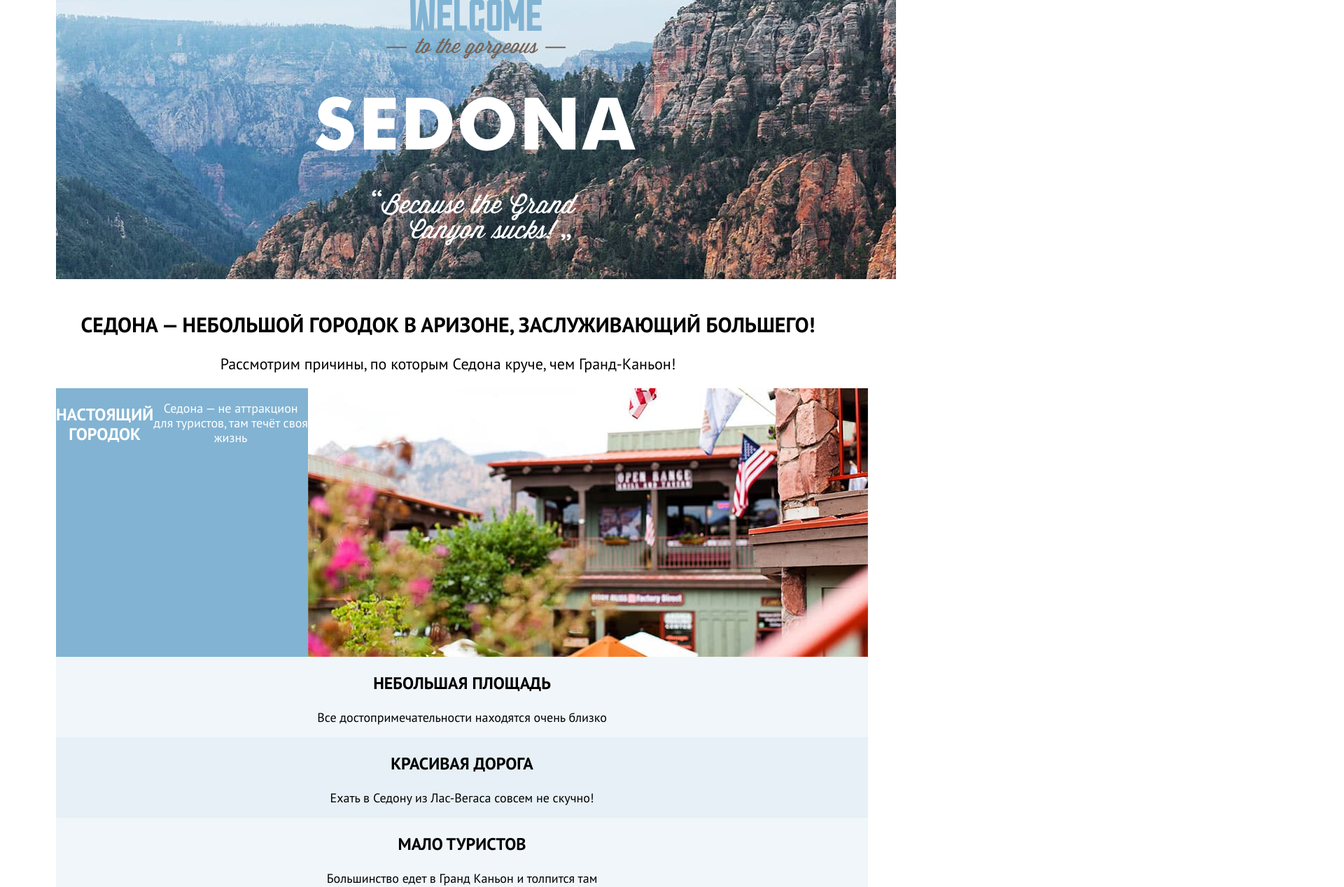
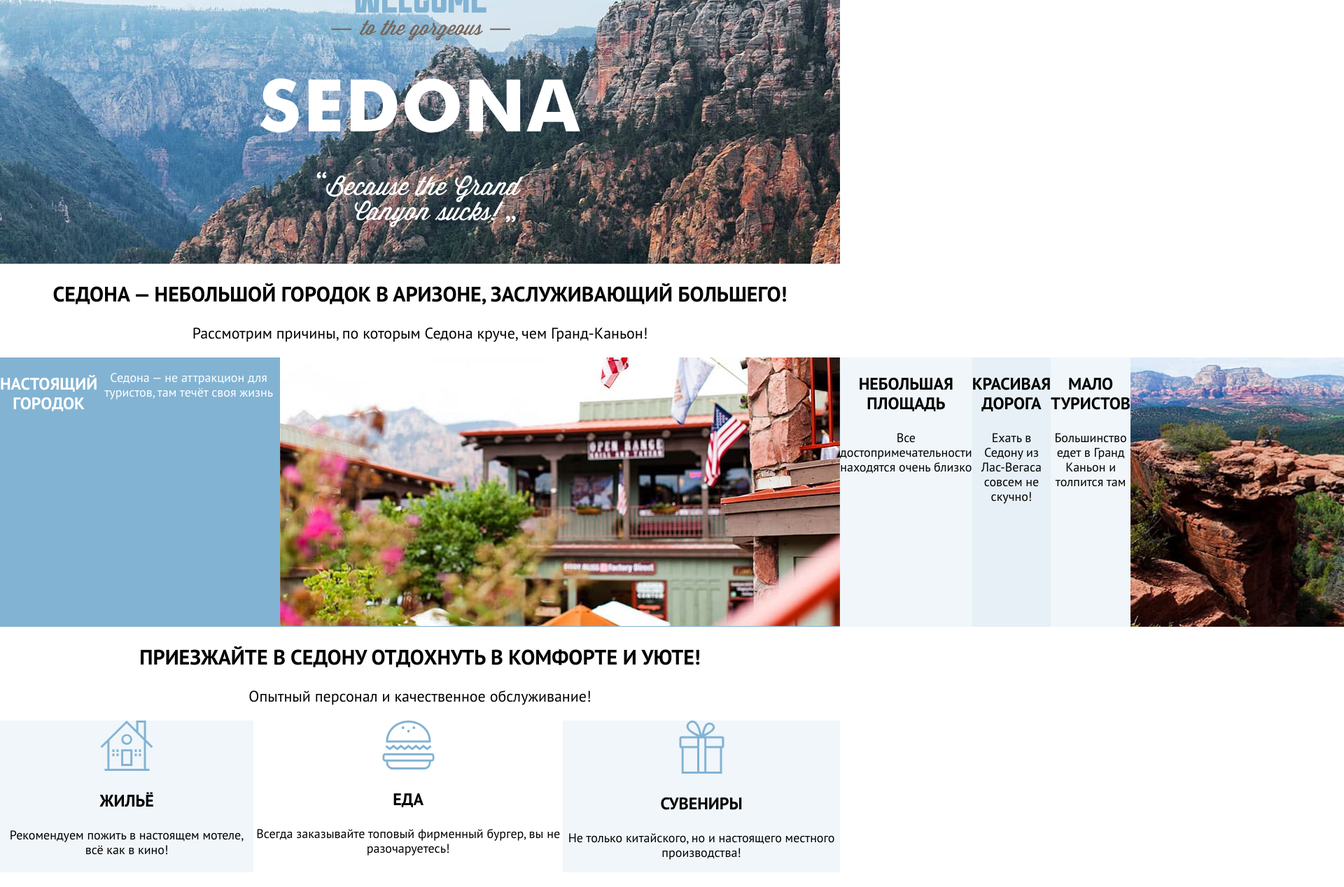
Before and after one commit to htmlacademy-htmlcss/1772115-sedona-36, a plain HTML site: page index.html in a window 1280 px wide. Shown: the part 183-1451 px from the top of the page at 70% size, 1920 px wide, since content can reach past the window. Drawn offline with Linux system fonts and the light colour scheme.

Commit message:
Сетки страниц на флексах
Сетки страниц на флексах

```diff
--- a/index.html
+++ b/index.html
@@ -43,10 +43,11 @@
 </header>
 
 
-  <figure class="hero-container figure-index">
+  <section class="hero-container figure-index">
     <h1 class="visually-hidden">Рекламный блок Седоны</h1>
-     <img class="advertisement" src="images\svg\welcome.svg" alt="Рекламный блок Седоны" width="458" height="352">
-        </figure>
+    <figure class="figure-advertisement"><img class="advertisement" src="images\svg\welcome.svg" alt="Рекламный блок Седоны" width="458" height="352">
+    </figure>
+  </section>
   <main class="main-index main-container">
     <section class="advantages">
         <h2 class="advantages-subtitle">Седона — небольшой городок в Аризоне,
--- a/styles/styles.css
+++ b/styles/styles.css
@@ -17,6 +17,7 @@ html{
 }
 body {
   margin: 0;
+  width: 1200px;
   display: flex;
   min-height: 100%;
   font-family: "PT Sans", sans-serif;
@@ -80,10 +81,14 @@ body {
 .hero-container {
   background-image: url("../images/index-background.jpg");
   background-color: #6c94ad;
-  width:1200px;
-  height:485px;
+  min-height: 485px;
   background-size: 100% auto;
   background-repeat: no-repeat;
+}
+.figure-advertisement{
+  height:213px;
+  width: 457px;
+  margin: 0 auto;
 }
 .advertisement {
   display: block;
@@ -107,14 +112,16 @@ body {
 }
 .advantages-list {
   display: flex;
-  flex-direction: column;
+  width:1200px;
+  margin: 0;
+  padding: 0;
   text-align: center;
   list-style: none;
 }
-.advantages-container {
-  margin: 0;
-  padding: 0;
-}
+/*.advantages-container {*/
+/*  margin: 0;*/
+/*  padding: 0;*/
+/*}*/
 .advantages-title{
 font-family: "PT Sans",sans-serif;
 font-weight: 700;
@@ -136,9 +143,11 @@ text-transform: uppercase;
  }
 .advantages-item-city {
   display:flex;
+  min-width: 1200px;
 }
 .advantages-item-bridge {
   display: flex;
+  min-width: 1200px;
 }
 .advantages-item-size,.advantages-item-tourist {
   background-color: rgba(131, 179, 211, 0.12);
```
Also changed, not shown: catalog.html (+3 -4 lines).
